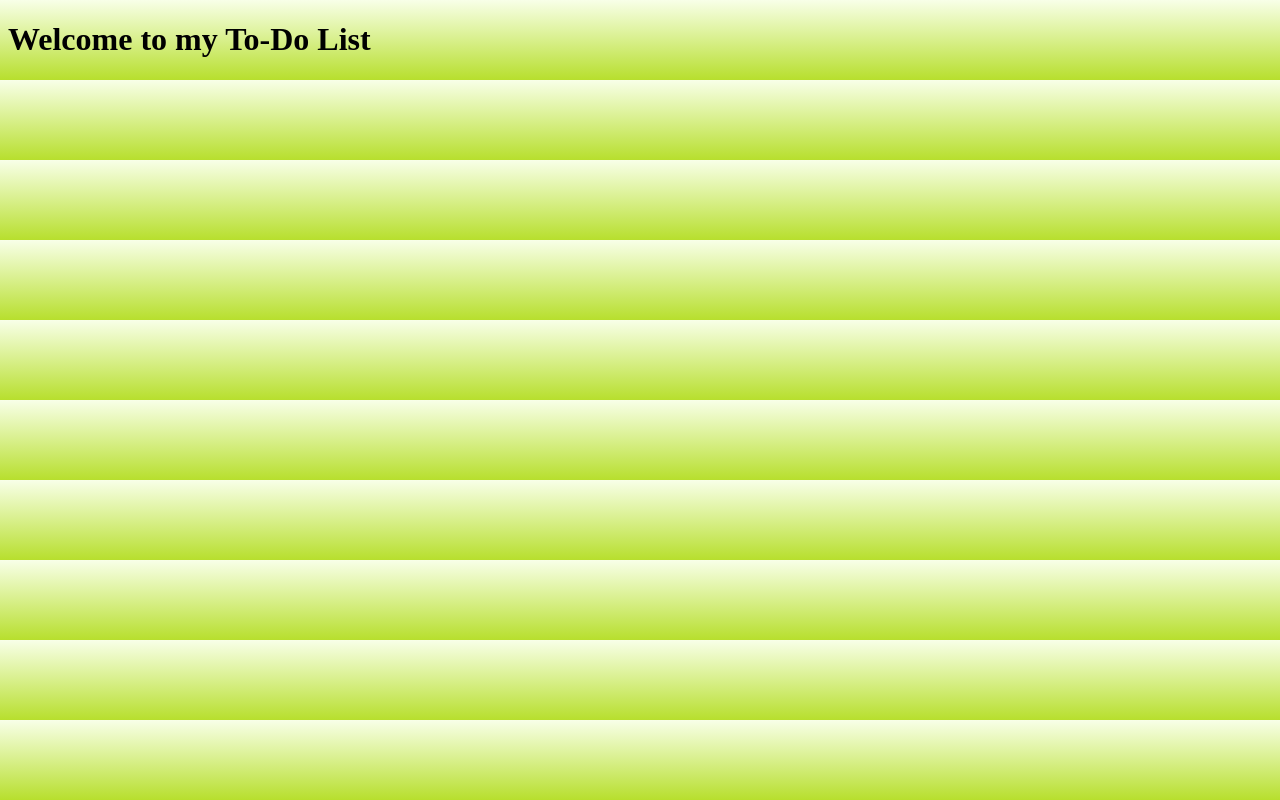
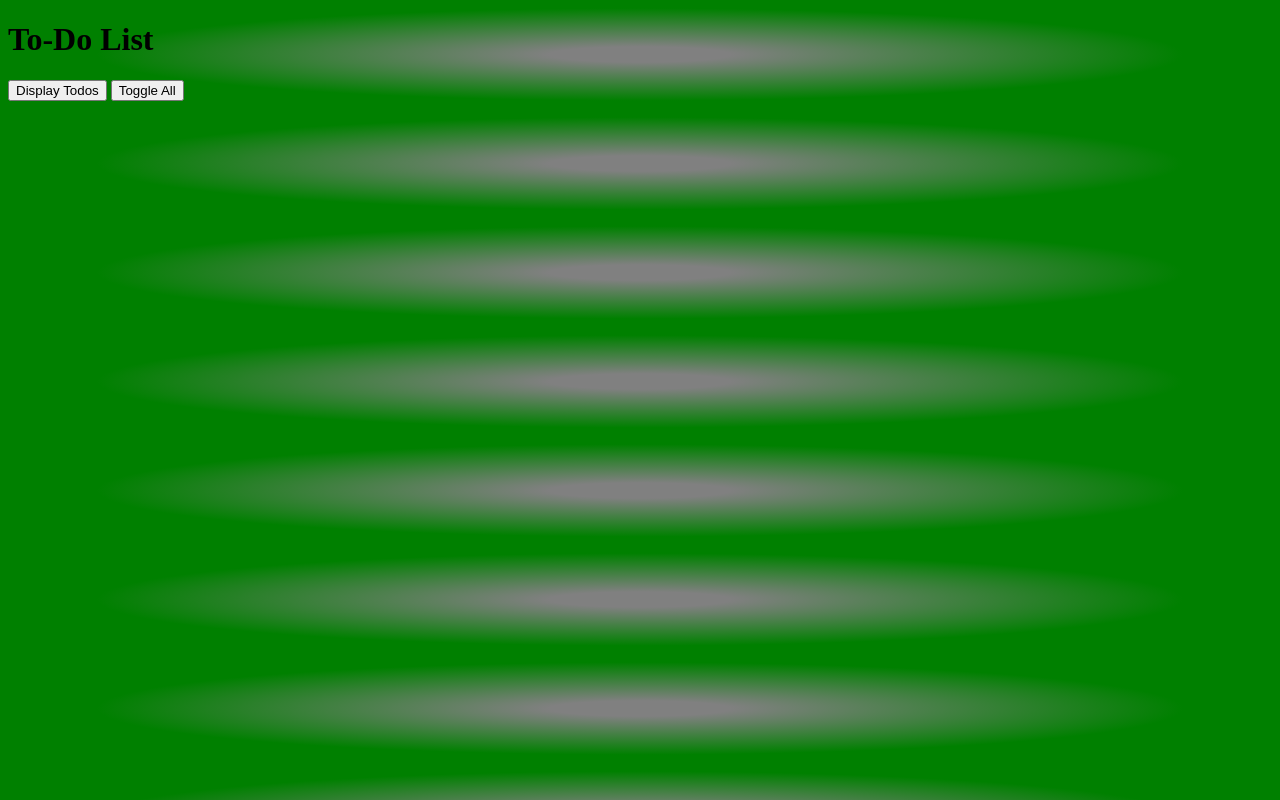
Before and after one commit to jsadsad/ToDoList__W-C, a plain HTML site: page index.html in a window 1280 px wide. Drawn offline with Linux system fonts and the light colour scheme.

Commit message:
added buttons and event Listeners

```diff
--- a/index.html
+++ b/index.html
@@ -2,11 +2,16 @@
 <html>
   <head>
     <link rel="stylesheet" href="style.css">
-    <script src="todoList.js" charset="utf-8"></script>
   </head>
 
   <body>
-    <h1>Welcome to my To-Do List</h1>
+    <h1>To-Do List</h1>
+
+    <button id = "displayTodosButton">Display Todos</button>
+    <button id = "toggleAllButton">Toggle All</button>
+
+    <script src="todoList.js" charset="utf-8"></script>
+
   </body>
 
 </html>
--- a/style.css
+++ b/style.css
@@ -1,8 +1,3 @@
 body {
-  /* Permalink - use to edit and share this gradient: http://colorzilla.com/gradient-editor/#f8ffe8+0,e3f5ab+33,b7df2d+100;Green+3D+%234 */
-  background: #f8ffe8; /* Old browsers */
-  background: -moz-linear-gradient(top, #f8ffe8 0%, #e3f5ab 33%, #b7df2d 100%); /* FF3.6-15 */
-  background: -webkit-linear-gradient(top, #f8ffe8 0%,#e3f5ab 33%,#b7df2d 100%); /* Chrome10-25,Safari5.1-6 */
-  background: linear-gradient(to bottom, #f8ffe8 0%,#e3f5ab 33%,#b7df2d 100%); /* W3C, IE10+, FF16+, Chrome26+, Opera12+, Safari7+ */
-  filter: progid:DXImageTransform.Microsoft.gradient( startColorstr='#f8ffe8', endColorstr='#b7df2d',GradientType=0 ); /* IE6-9 */
+  background: radial-gradient(grey 10%, green 60%);
 }
--- a/todoList.js
+++ b/todoList.js
@@ -58,3 +58,14 @@ let todoList = {
     this.displayTodos();
   }
 };
+
+let displayTodosButton = document.getElementById('displayTodosButton');
+let toggleAllButton = document.getElementById('toggleAllButton');
+
+displayTodosButton.addEventListener('click', function() {
+  todoList.displayTodos();
+})
+
+toggleAllButton.addEventListener('click', function () {
+  todoList.toggleAll();
+})
```
Also changed, not shown: Loch_Carron_Scotland.jpg (added).
